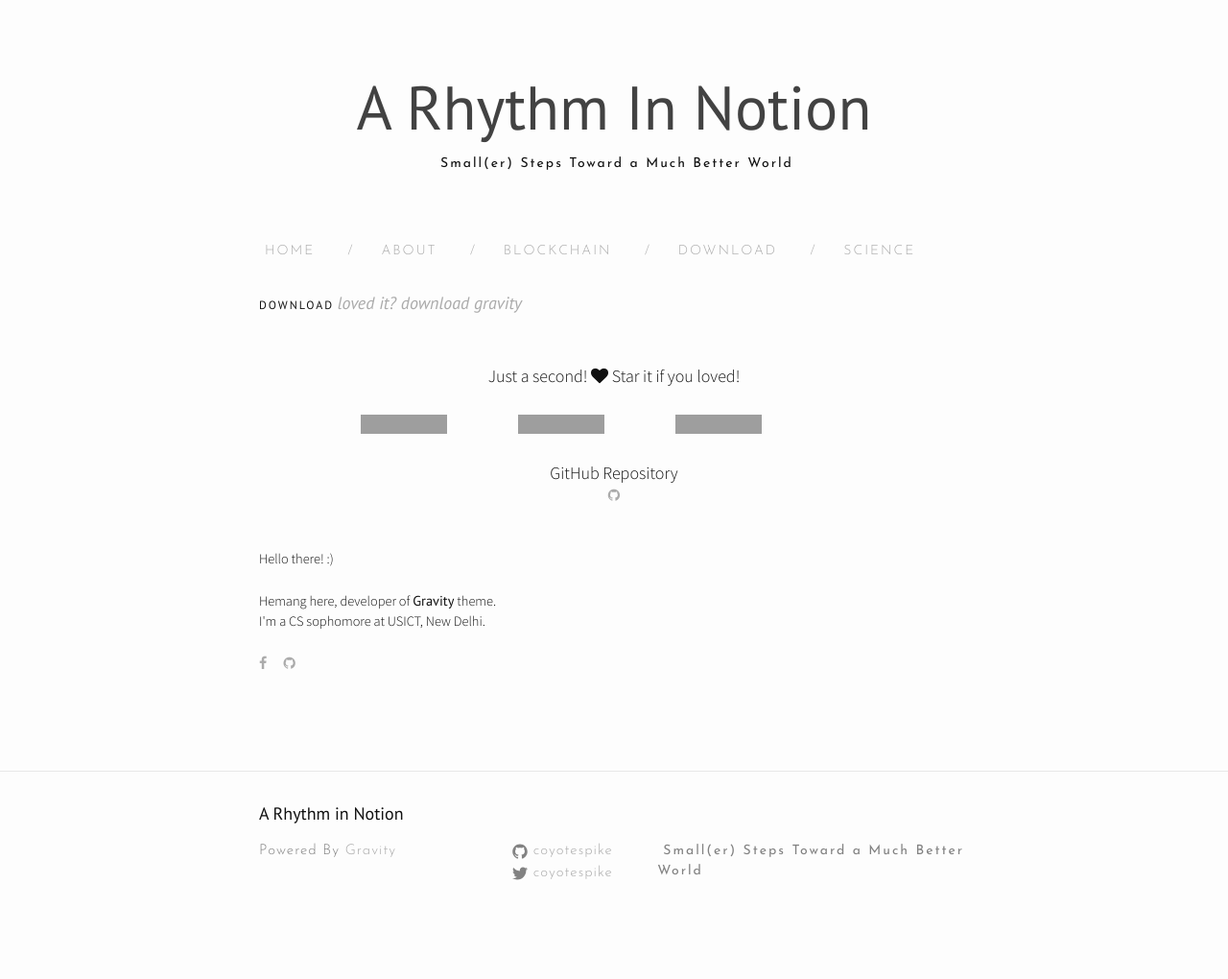
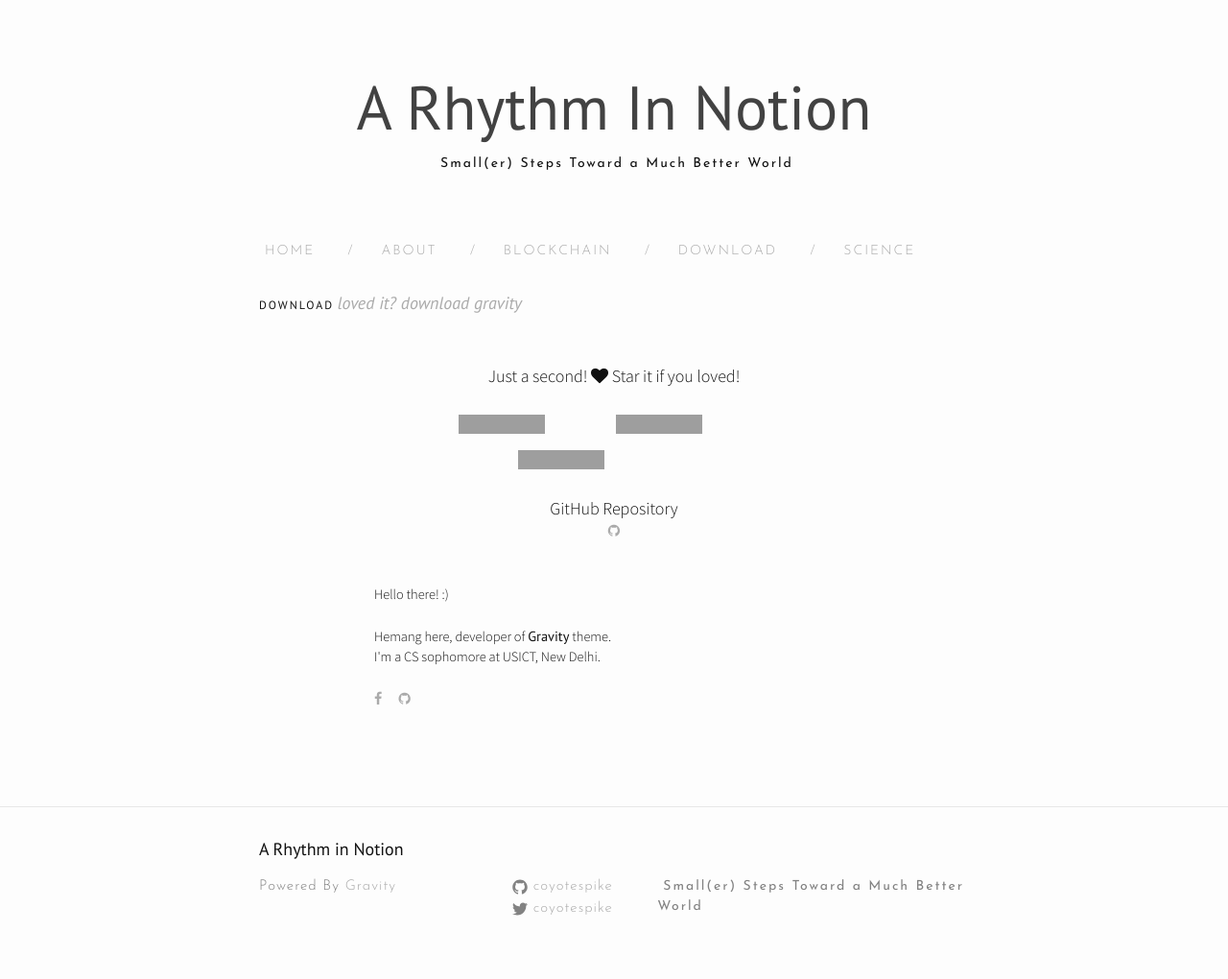
Before and after one commit to coyotespike/coyotespike.github.io, a Jekyll site: the page built from download.md, in a window 1280 px wide. Shown: the whole page at 96% size. Built offline with Jekyll 4.4.1, drawn with Linux system fonts in a browser that asks for light colours; nearby versions of some CDN libraries; before the commit the page ends 983 px from its top, so only the background shows below that; grey boxes are pictures that could not be loaded.

Commit message:
Applying to post content for real

```diff
--- a/css/style.scss
+++ b/css/style.scss
@@ -528,6 +528,11 @@
 .post-content {
   margin-bottom: $spacing-unit;
   padding-bottom: 3em !important;
+  max-width: -webkit-calc(#{$content-width} - (#{$spacing-unit} * 2));
+  max-width:         calc(#{$content-width} - (#{$spacing-unit} * 2));
+  padding-right: $spacing-unit * 4;
+  padding-left: $spacing-unit * 4;
+
   p {
     font-size: 0.9rem;
   }
```
